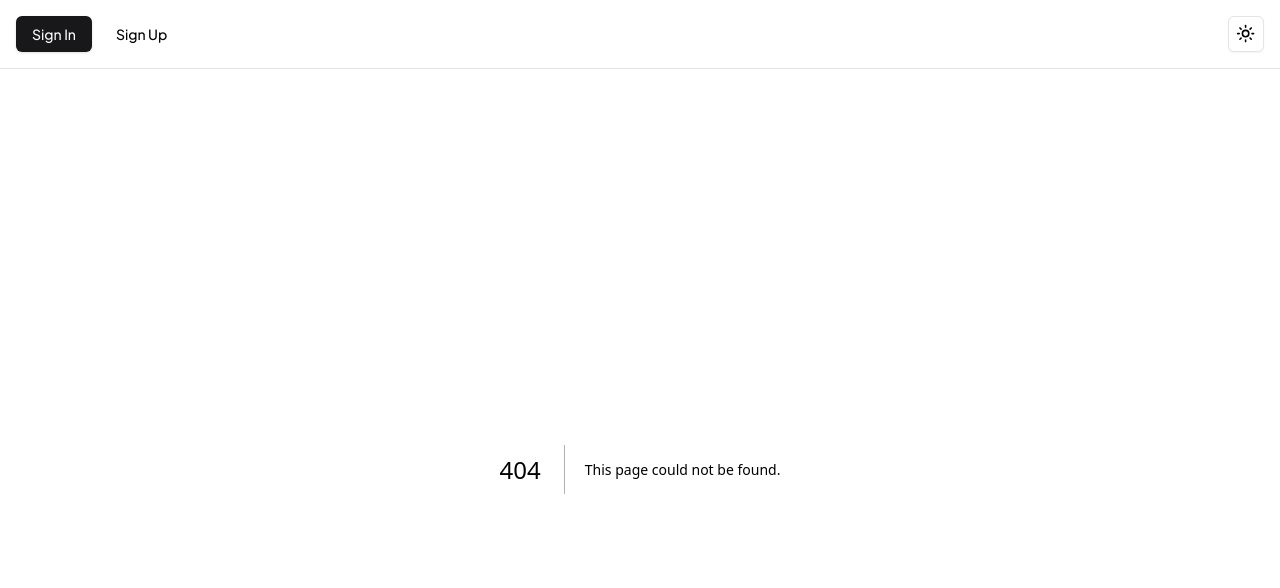
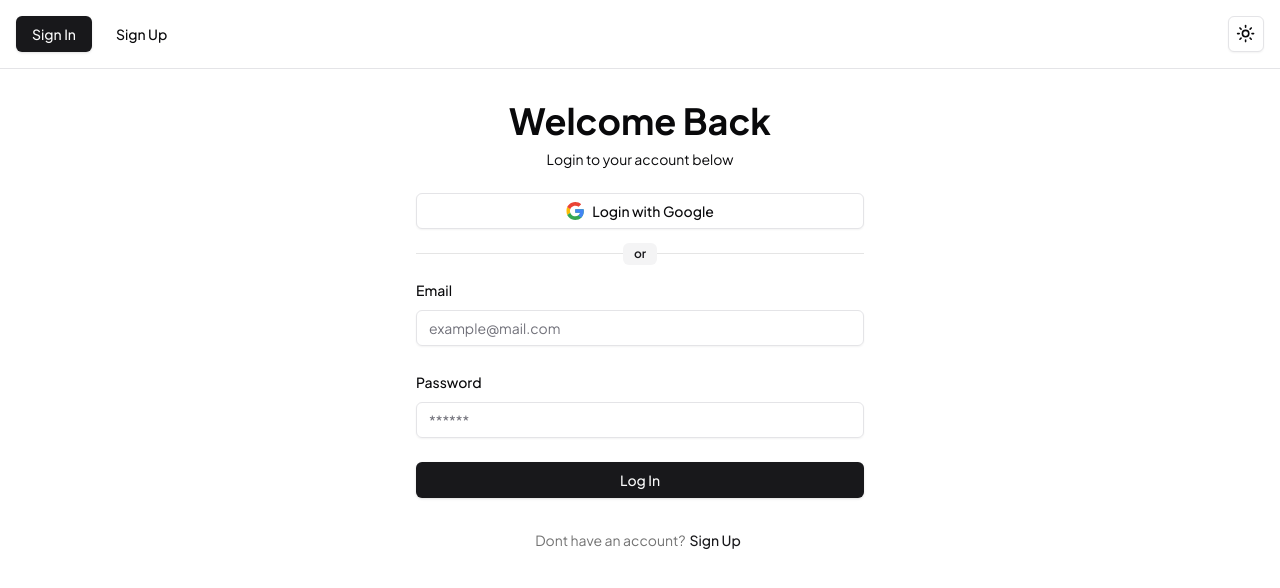
Before and after one commit to sirusmeshki/zanbil, a Next.js app: page /auth/sign-in in a window 1280 px wide. Before the commit this address had no page. Shown: the top 588 px of the page. Built offline with nearby package versions, Linux system fonts and the light colour scheme.

Commit message:
add: sign in page, form and action

```diff
--- /dev/null
+++ b/actions/sign-in.ts
@@ -0,0 +1,14 @@
+'use server'
+
+import { SignInSchema } from '@/schemas'
+import * as z from 'zod'
+
+export const signIn = async (values: z.infer<typeof SignInSchema>) => {
+    const validatedFields = SignInSchema.safeParse(values)
+
+    if (!validatedFields.success) {
+        return { error: 'Invalid fields!' }
+    }
+
+    return { success: 'Confirmation email sent!' }
+}
--- /dev/null
+++ b/app/auth/sign-in/layout.tsx
@@ -0,0 +1,13 @@
+import type { Metadata } from 'next'
+
+export const metadata: Metadata = {
+    title: 'Zanbil | Sign In',
+}
+
+export default function RootLayout({
+    children,
+}: Readonly<{
+    children: React.ReactNode
+}>) {
+    return <>{children}</>
+}
--- /dev/null
+++ b/app/auth/sign-in/page.tsx
@@ -0,0 +1,7 @@
+import SignInForm from '@/components/auth/sign-in-form'
+
+const SignInPage = () => {
+    return <SignInForm />
+}
+
+export default SignInPage
--- /dev/null
+++ b/components/auth/sign-in-form.tsx
@@ -0,0 +1,108 @@
+'use client'
+
+import { useState, useTransition } from 'react'
+import * as z from 'zod'
+import { zodResolver } from '@hookform/resolvers/zod'
+import { useForm } from 'react-hook-form'
+
+import { SignInSchema } from '@/schemas'
+import CardWrapper from '@/components/auth/card-wrapper'
+import {
+    Form,
+    FormControl,
+    FormField,
+    FormItem,
+    FormLabel,
+    FormMessage,
+} from '@/components/ui/form'
+import { Input } from '@/components/ui/input'
+import { Button } from '@/components/ui/button'
+import { signIn } from '@/actions/sign-in'
+
+const SignInForm = () => {
+    const [error, setError] = useState('')
+    const [success, setSuccess] = useState('')
+    const [isPending, startTransition] = useTransition()
+
+    const form = useForm<z.infer<typeof SignInSchema>>({
+        resolver: zodResolver(SignInSchema),
+        defaultValues: {
+            email: '',
+            password: '',
+        },
+    })
+
+    function onSubmit(values: z.infer<typeof SignInSchema>) {
+        setError('')
+        setSuccess('')
+        // Do something with the form values.
+        // ✅ This will be type-safe and validated.
+        startTransition(() => {
+            signIn(values).then((data) => {
+                if (data?.error) {
+                    form.reset()
+                    setError(data.error)
+                }
+
+                if (data?.success) {
+                    setSuccess(data.success)
+                }
+            })
+        })
+    }
+
+    return (
+        <CardWrapper
+            title='Welcome Back'
+            subTitle='Login to your account below'
+            backButtonLabel='Dont have an account?'
+            backButtonTitle='Sign Up'
+            backButtonUrl='/auth/sign-up'>
+            <Form {...form}>
+                <form
+                    onSubmit={form.handleSubmit(onSubmit)}
+                    className='space-y-6'>
+                    <FormField
+                        control={form.control}
+                        name='email'
+                        disabled={isPending}
+                        render={({ field }) => (
+                            <FormItem>
+                                <FormLabel>Email</FormLabel>
+                                <FormControl>
+                                    <Input
+                                        {...field}
+                                        placeholder='example@mail.com'
+                                    />
+                                </FormControl>
+                                <FormMessage />
+                            </FormItem>
+                        )}
+                    />
+                    <FormField
+                        control={form.control}
+                        name='password'
+                        disabled={isPending}
+                        render={({ field }) => (
+                            <FormItem>
+                                <FormLabel>Password</FormLabel>
+                                <FormControl>
+                                    <Input {...field} placeholder='******' />
+                                </FormControl>
+                                <FormMessage />
+                            </FormItem>
+                        )}
+                    />
+                    <Button
+                        disabled={isPending}
+                        className='w-full'
+                        type='submit'>
+                        Log In
+                    </Button>
+                </form>
+            </Form>
+        </CardWrapper>
+    )
+}
+
+export default SignInForm
```
